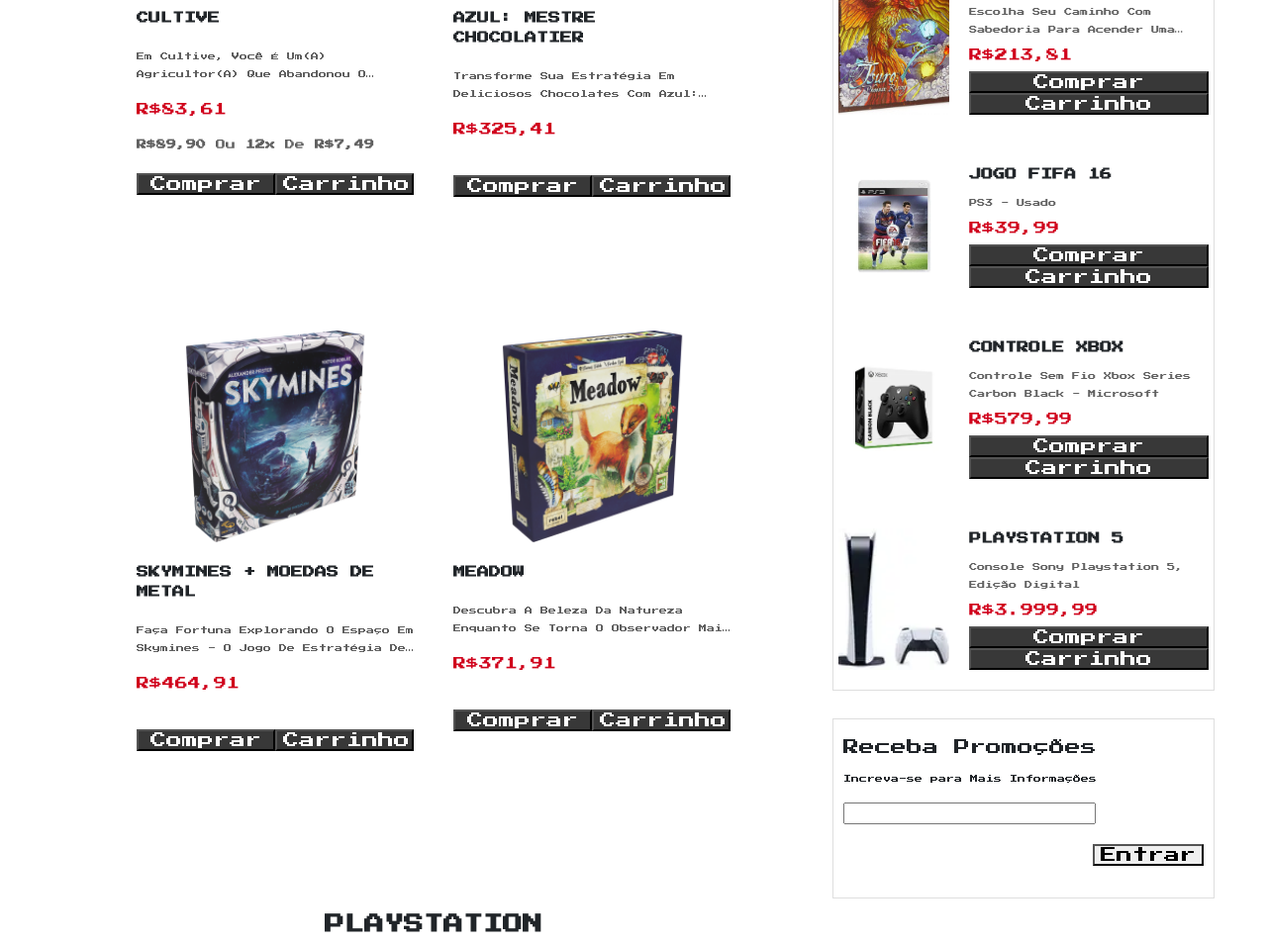
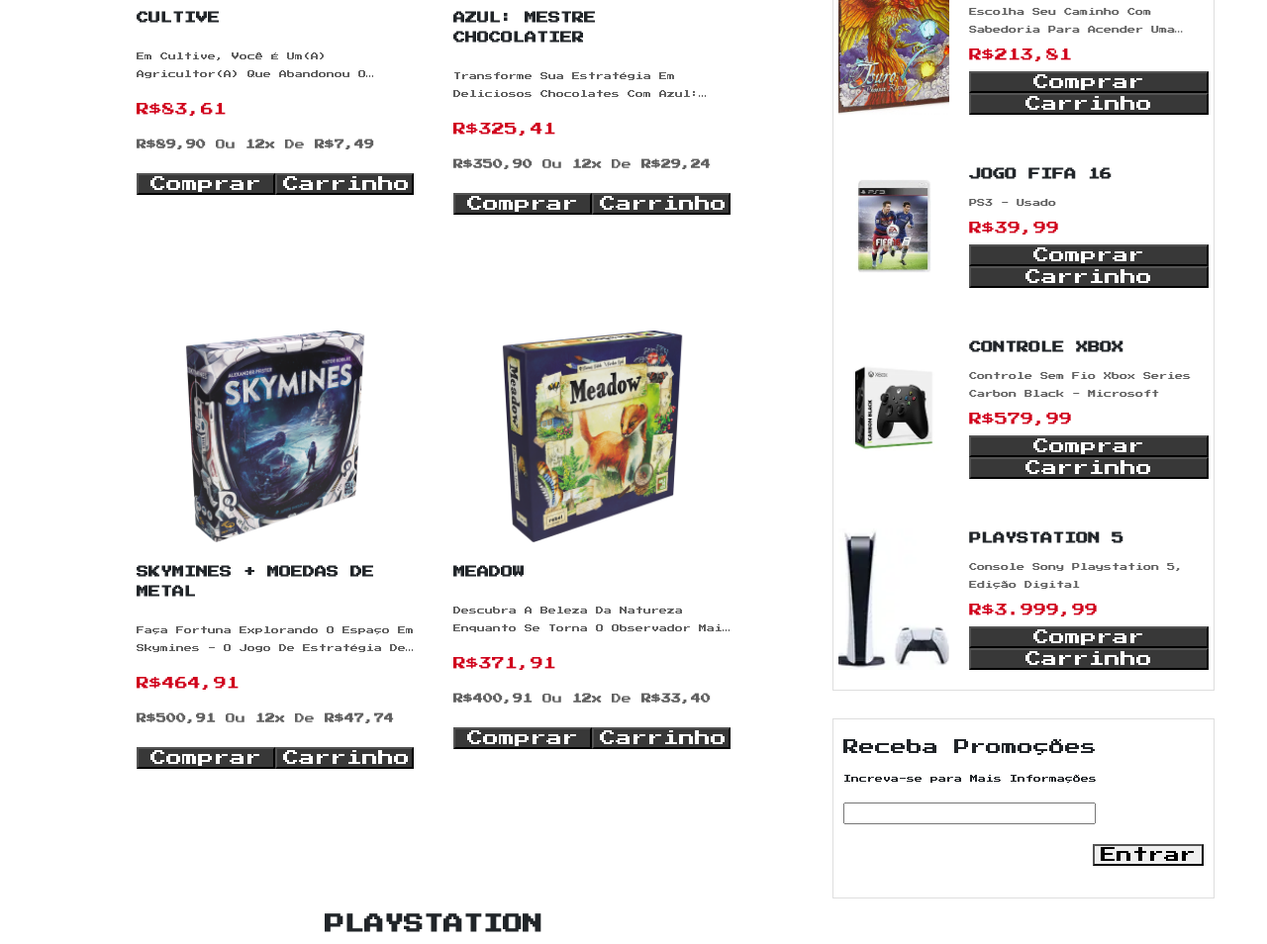
Before and after one commit to isaac-portela/TrabalhoPratico1Web, a plain HTML site: page index.html in a window 1280 px wide. Shown: the part 942-1896 px from the top of the page at 99% size. Drawn offline with nearby package versions, Linux system fonts and the light colour scheme.

Commit message:
ajuste no det-price

```diff
--- a/index.html
+++ b/index.html
@@ -174,7 +174,7 @@
               Transforme sua estratégia em deliciosos chocolates com Azul: Mestre Chocolatier - o jogo que vai
               satisfazer seu apetite por diversão!</p>
             <p class="price">R$325,41</p>
-            <span class="det-price"></span>
+            <span class="det-price"><strong>R$350,90</strong> ou <strong>12x</strong> de <strong>R$29,24</strong></span>
             <span class="comprar-carrinho"><button>Comprar</button><button>Carrinho</button></span>
           </div>
 
@@ -185,7 +185,7 @@
               Faça fortuna explorando o espaço em Skymines - o jogo de estratégia de mineração espacial mais
               emocionante que você já jogou!</p>
             <p class="price">R$464,91</p>
-            <span class="det-price"></span>
+            <span class="det-price"><strong>R$500,91</strong> ou <strong>12x</strong> de <strong>R$47,74</strong></span>
             <span class="comprar-carrinho"><button>Comprar</button><button>Carrinho</button></span>
           </div>
 
@@ -195,7 +195,7 @@
             <p class="desc">
               Descubra a beleza da natureza enquanto se torna o observador mais habilidoso de Meadow!</p>
             <p class="price">R$371,91</p>
-            <span class="det-price"></span>
+            <span class="det-price"><strong>R$400,91</strong> ou <strong>12x</strong> de <strong>R$33,40</strong></span>
             <span class="comprar-carrinho"><button>Comprar</button><button>Carrinho</button></span>
           </div>
         </section>
```
